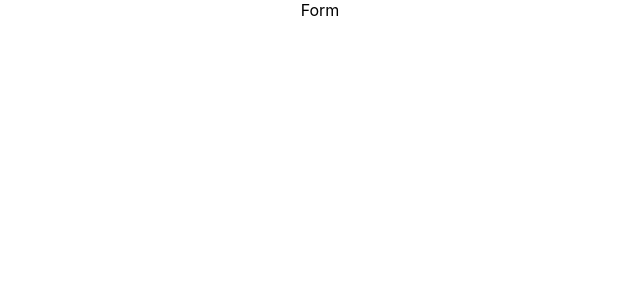
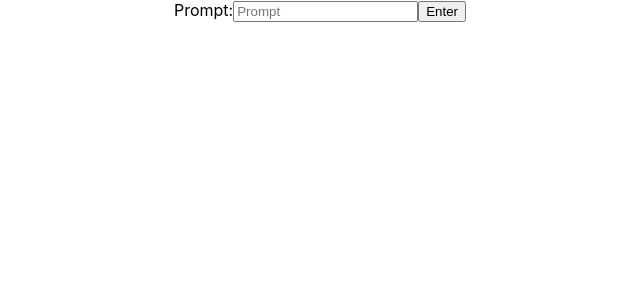
Before and after one commit to lilydev16/ama_ai, a React (Create React App) app: page / in a window 1280 px wide. Shown: the top 300 px of the page, without its empty margins (320-960 px from the left). Built offline with nearby package versions, Linux system fonts and the light colour scheme.

Commit message:
Create a form and method that updates the Form's state when a user types in the input

```diff
--- a/src/components/Form.js
+++ b/src/components/Form.js
@@ -3,12 +3,31 @@ import { Component } from 'react';
 class Form extends Component {
   constructor() {
     super()
-    this.state = {}
+    this.state = {
+      promptInput: ''
+    }
+  }
+
+  updatePromptInput = (e) => {
+    this.setState({ promptInput: e.target.value })
   }
 
   render = () => {
     return(
-      <div>Form</div>
+      <div className='form'>
+        <form>
+          <label htmlFor='prompt'>Prompt:</label>
+          <input
+            type='text'
+            id='prompt'
+            name='prompt'
+            placeholder='Prompt'
+            value={this.state.promptInput}
+            onChange={(e) => this.updatePromptInput(e)}
+          />
+          <button>Enter</button>
+        </form>
+      </div>
     )
   }
 }
```
